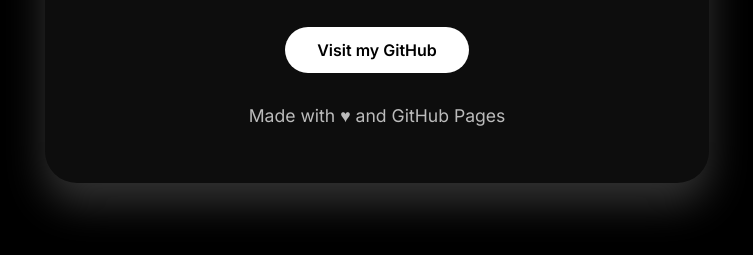
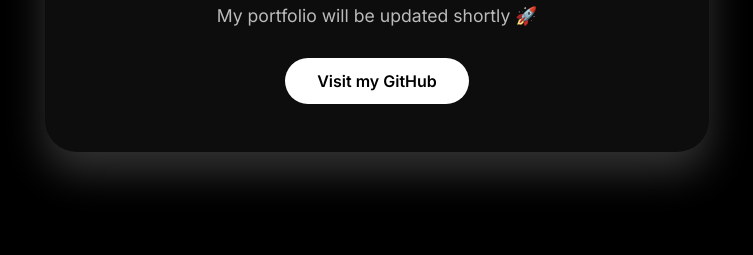
Before and after one commit to NahidMuntasir7/nahidmuntasir.github.io, a plain HTML site: page index.html in a window 1280 px wide. Shown: the part 423-678 px from the top of the page, without its empty margins (263-1016 px from the left). Drawn offline with Linux system fonts and the light colour scheme.

Commit message:
Update index.html

```diff
--- a/index.html
+++ b/index.html
@@ -70,9 +70,6 @@
     <p>CSE undergrad at RUET</p>
     <p>My portfolio will be updated shortly 🚀</p>
     <a class="button" href="https://github.com/nahidmuntasir7" target="_blank" rel="noopener">Visit my GitHub</a>
-    <footer>
-      <p>Made with ♥ and GitHub Pages</p>
-    </footer>
   </main>
 </body>
 </html>
```
